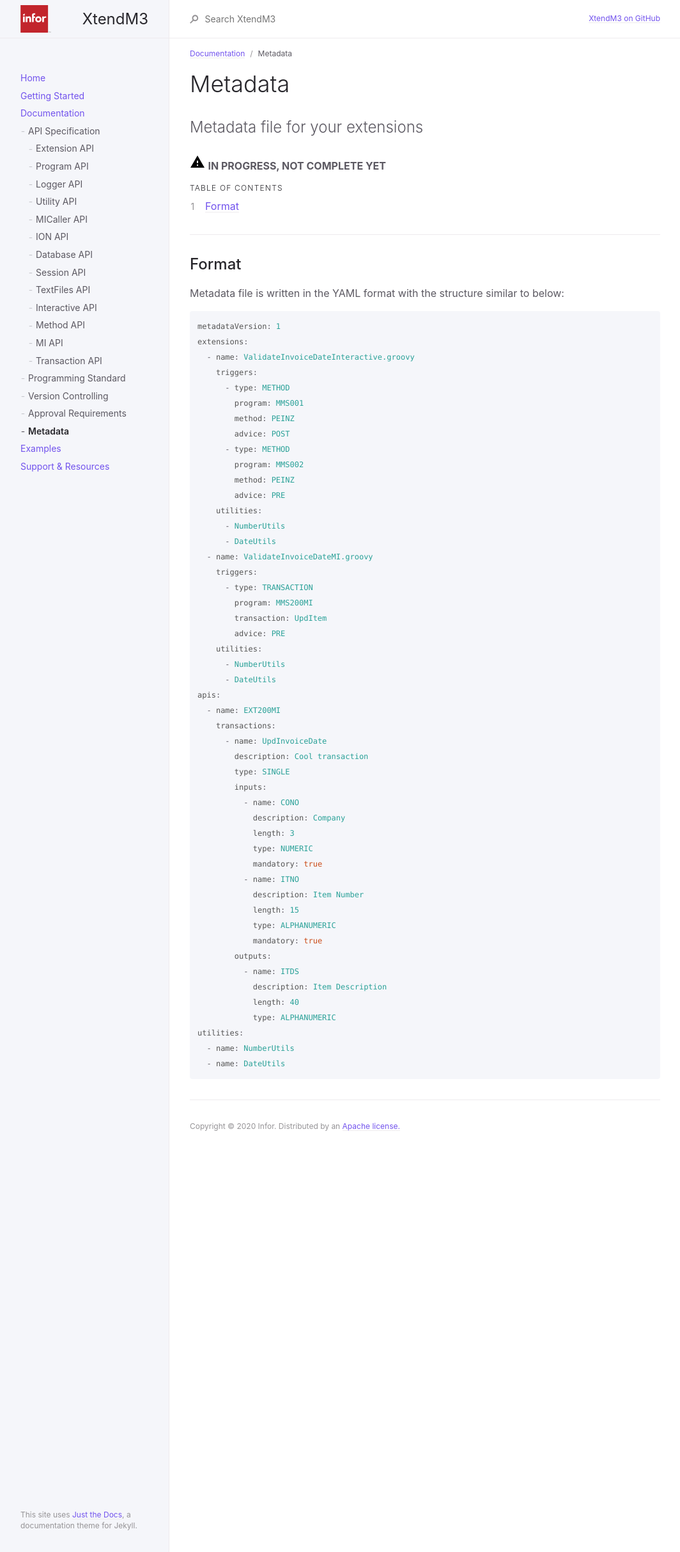
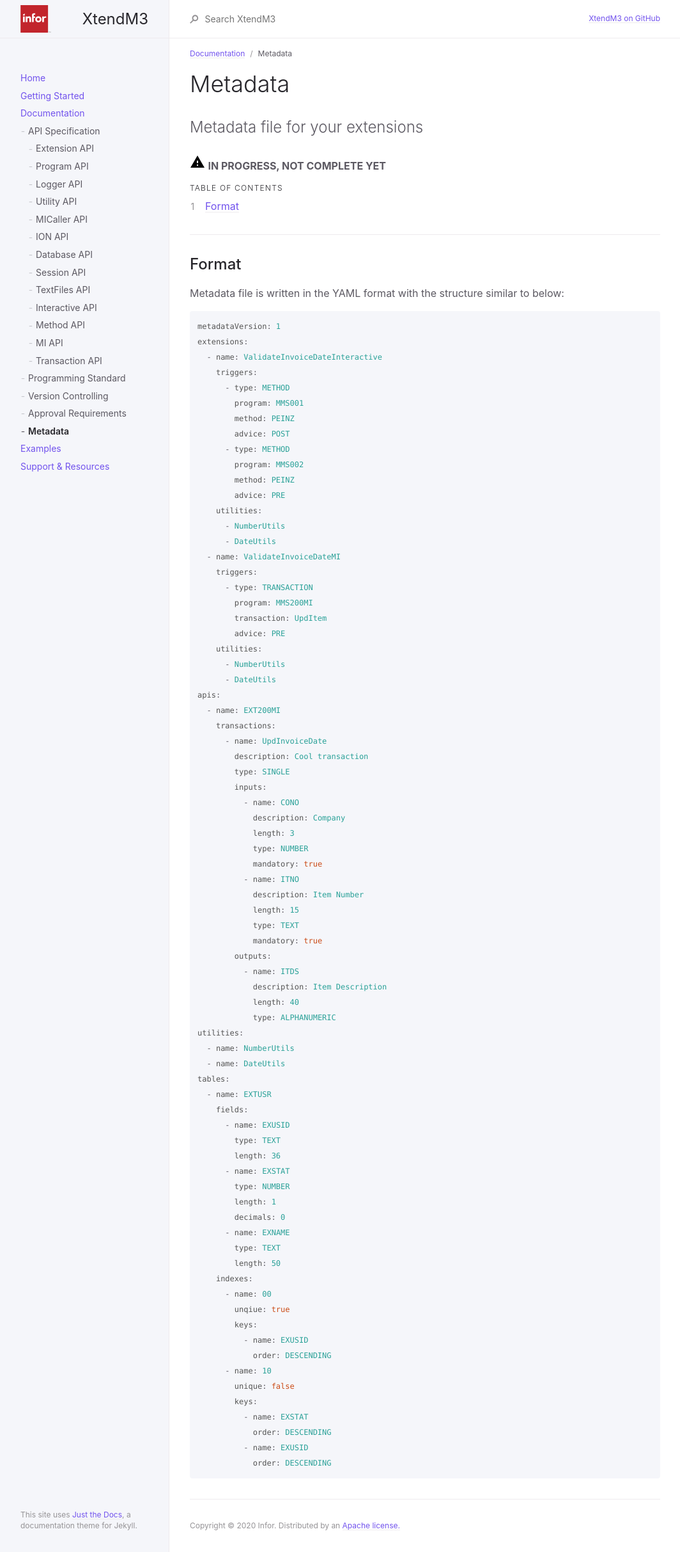
Before and after one commit to infor-cloud/xtendm3, a Jekyll site: the page built from docs/documentation/metadata.md, in a window 1280 px wide. Shown: the whole page at 64% size, without its empty margins (107-1171 px from the left). Built offline with Jekyll 4.4.1, drawn with Linux system fonts in a browser that asks for light colours.

Commit message:
Update metadata

````diff
--- a/docs/documentation/metadata.md
+++ b/docs/documentation/metadata.md
@@ -27,7 +27,7 @@ Metadata file is written in the YAML format with the structure similar to below:
 ```yaml
 metadataVersion: 1
 extensions:
-  - name: ValidateInvoiceDateInteractive.groovy
+  - name: ValidateInvoiceDateInteractive
     triggers:
       - type: METHOD
         program: MMS001
@@ -40,7 +40,7 @@ extensions:
     utilities:
       - NumberUtils
       - DateUtils
-  - name: ValidateInvoiceDateMI.groovy
+  - name: ValidateInvoiceDateMI
     triggers:
       - type: TRANSACTION
         program: MMS200MI
@@ -59,12 +59,12 @@ apis:
           - name: CONO
             description: Company
             length: 3
-            type: NUMERIC
+            type: NUMBER
             mandatory: true
           - name: ITNO
             description: Item Number
             length: 15
-            type: ALPHANUMERIC
+            type: TEXT
             mandatory: true
         outputs:
           - name: ITDS
@@ -74,4 +74,30 @@ apis:
 utilities:
   - name: NumberUtils
   - name: DateUtils
+tables:
+  - name: EXTUSR
+    fields:
+      - name: EXUSID
+        type: TEXT
+        length: 36
+      - name: EXSTAT
+        type: NUMBER
+        length: 1
+        decimals: 0
+      - name: EXNAME
+        type: TEXT
+        length: 50
+    indexes:
+      - name: 00
+        unqiue: true
+        keys:
+          - name: EXUSID
+            order: DESCENDING
+      - name: 10
+        unique: false
+        keys:
+          - name: EXSTAT
+            order: DESCENDING
+          - name: EXUSID
+            order: DESCENDING
 ```
````
